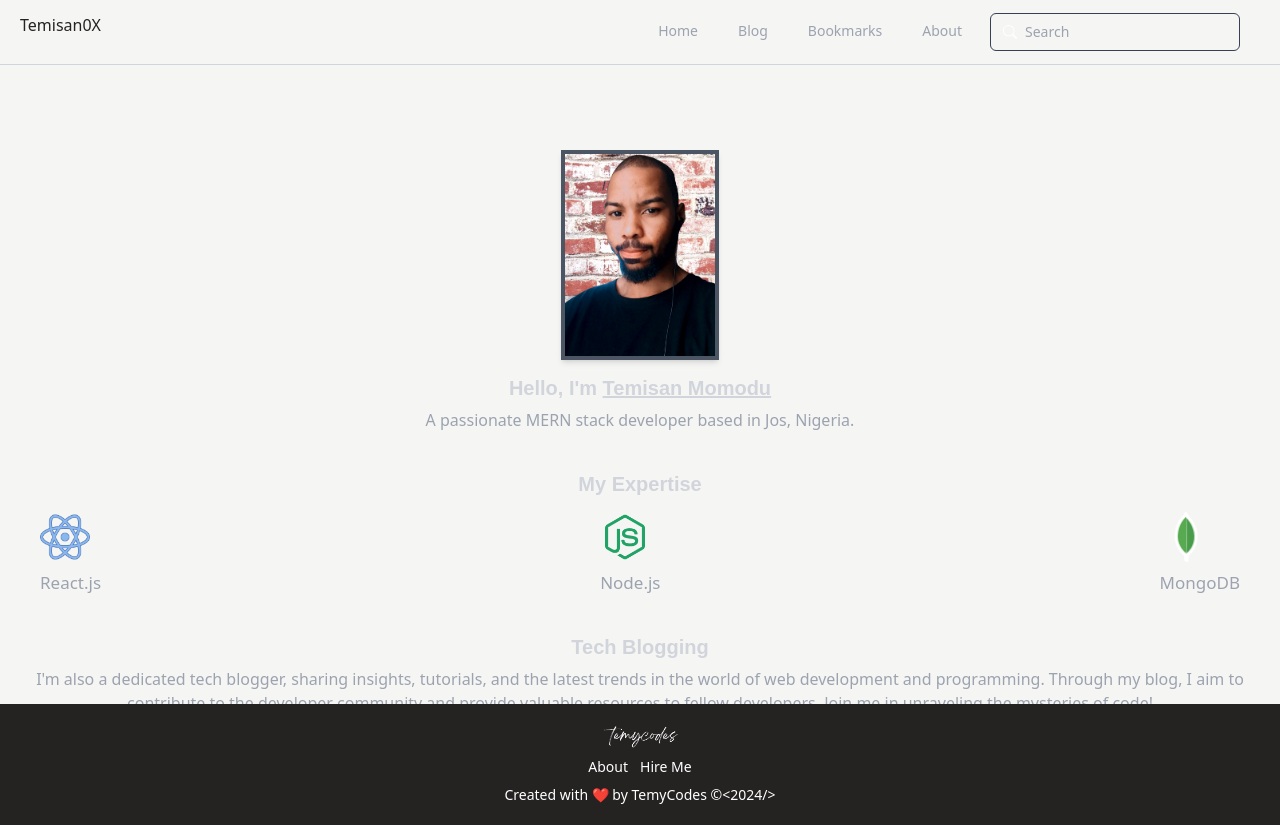
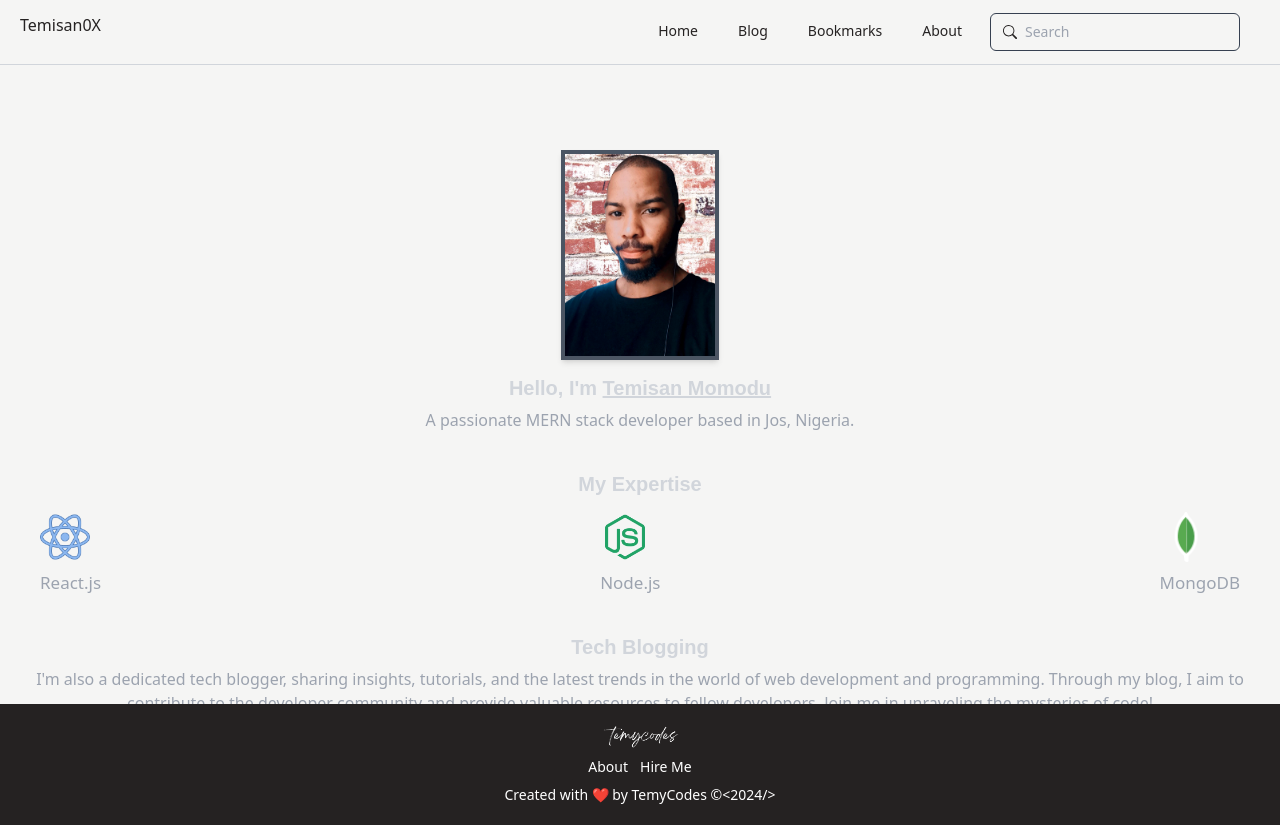
Before and after one commit to temisan0x/blog, a Next.js app: page /temisan in a window 1280 px wide. Built offline with nearby package versions, Linux system fonts and the light colour scheme; no server answers.

Commit message:
build: code cleanup

```diff
--- a/app/blog/[slug]/page.tsx
+++ b/app/blog/[slug]/page.tsx
@@ -33,11 +33,14 @@ export default function FetchPost({ params }: { params: { slug: string } }) {
   }, [params.slug]);
 
   return (
-    <div className="post-content-container">
+    <div
+      className={`${styles.postContentContainer} flex flex-col items-center justify-center min-h-screen`}
+    >
       {postData ? (
         <>
+          <h1 className={`${styles.postHeader}`}>{postData.title}</h1>
           <div
-            className={`mx-auto ${styles.imageContainer} mt-40 usecase-media-wrap`}
+            className={`mx-auto ${styles.imageContainer} usecase-media-wrap`}
           >
             <Image
               src={postData.imageData}
@@ -47,7 +50,6 @@ export default function FetchPost({ params }: { params: { slug: string } }) {
               loading="lazy"
             />
           </div>
-          <h1 className={`${styles.postHeader}`}>{postData.title}</h1>
           <div className="mb-40">{Parser(postData.content || "")}</div>
         </>
       ) : (
--- a/app/components/Navbar.tsx
+++ b/app/components/Navbar.tsx
@@ -33,7 +33,6 @@ const Navbar: React.FC = () => {
       console.error("Error fetching username:", error);
     }
   }, [session]);
-
 
   useEffect(() => {
     fetchUsername();
@@ -72,35 +71,36 @@ const Navbar: React.FC = () => {
                   width={100}
                   height={100}
                 />
-              </Link> */} Temisan0X
+              </Link> */}{" "}
+              Temisan0X
             </div>
             <div className="hidden lg:flex justify-end mr-10 w-full items-center">
               <div className="flex space-x-4">
                 <Link
                   passHref
                   href="/"
-                  className="text-gray-400   hover:text-white px-3 py-2 rounded-md text-sm"
+                  className="hover:text-black px-3 py-2 rounded-md text-sm"
                 >
                   Home
                 </Link>
                 <Link
                   passHref
                   href="/blog"
-                  className="text-gray-400   hover:text-white px-3 py-2 rounded-md text-sm"
+                  className="hover:text-black px-3 py-2 rounded-md text-sm"
                 >
                   Blog
                 </Link>
                 <Link
                   passHref
                   href="/bookmarks"
-                  className="text-gray-400   hover:text-white px-3 py-2 rounded-md text-sm"
+                  className="hover:text-black px-3 py-2 rounded-md text-sm"
                 >
                   Bookmarks
                 </Link>
                 <Link
                   passHref
                   href="/temisan"
-                  className="text-gray-400   hover:text-white px-3 py-2 rounded-md text-sm"
+                  className="hover:text-black px-3 py-2 rounded-md text-sm"
                 >
                   About
                 </Link>
@@ -137,7 +137,8 @@ const Navbar: React.FC = () => {
                 )} */}
                 <form
                   onSubmit={handleSearch}
-                  className="px-3 py-2 rounded-md text-sm border border-gray-700 text-white flex items-center"
+                  style={{ backgroundColor: 'transparent', outline: 'none' }}
+                  className="px-3 py-2 rounded-md text-sm border border-gray-700 flex items-center"
                 >
                   <BsSearch />
                   <input
@@ -145,7 +146,7 @@ const Navbar: React.FC = () => {
                     placeholder="Search"
                     value={searchQuery}
                     onChange={(e) => setSearchQuery(e.target.value)}
-                    className="bg-transparent ml-2 text-white"
+                    className="bg-transparent ml-2 outline-none"
                   />
                 </form>
               </div>
@@ -225,7 +226,8 @@ const Navbar: React.FC = () => {
           </Link>
           <form
             onSubmit={handleSearch}
-            className="px-3 py-2 rounded-md text-sm  border border-gray-700 text-white flex items-center w-full mb-3"
+            className="px-3 py-2 rounded-md text-sm border flex items-center w-full mb-3"
+            style={{ backgroundColor: "transparent", outline: "none" }}
           >
             <BsSearch />
             <input
@@ -233,9 +235,10 @@ const Navbar: React.FC = () => {
               placeholder="Search"
               value={searchQuery}
               onChange={(e) => setSearchQuery(e.target.value)}
-              className="bg-transparent ml-2 text-white w-11/12"
+              className="ml-2 w-11/12 outline-none bg-transparent border-none"
             />
           </form>
+
           {/* {session ? (
             <>
               <Link
--- a/app/global.css
+++ b/app/global.css
@@ -5,9 +5,9 @@
 html,
 body {
   height: 100%;
-  margin:0;
-   padding:0;
-   width: 100;
+  margin: 0;
+  padding: 0;
+  width: 100;
 }
 
 body {
@@ -16,9 +16,9 @@ body {
   color: #252222;
 }
 
-.container {
-  min-height:100%;
-  position:relative;
+.container-main {
+  min-height: 100%;
+  position: relative;
   width: 100%;
 }
 
@@ -58,7 +58,7 @@ h6 {
   width: 90vw;
   max-width: 40rem;
 }
-
+/*
 .post-content-container {
   max-width: 680px;
   overflow-wrap: break-word;
@@ -68,11 +68,11 @@ h6 {
   margin: 0 auto;
   width: 100%;
   margin: 40px;
-/* z-index: 50;
+  /* z-index: 50;
   text-align: center;
   flex-direction: column;
   justify-content: center;
   align-items: center;
   display: flex;
   position: relative; */
-}
+/* Add these styles to your CSS file or in a style tag in your component */
--- a/app/layout.tsx
+++ b/app/layout.tsx
@@ -18,7 +18,7 @@ export default async function RootLayout({
     <html lang="en" suppressHydrationWarning={true}>
       <body suppressHydrationWarning={true}>
         <NextAuthProvider>
-          <main className="container">
+          <main className="container-main">
               <Navbar />
               {children}
               <Footer />
--- a/app/page.module.css
+++ b/app/page.module.css
@@ -2,6 +2,8 @@
   max-width: 100%;
   vertical-align: middle;
   display: inline-block;
+  margin-bottom: 20px;
+  margin-top: 10px;
  }
 
  .postTitle {
@@ -11,12 +13,20 @@
 
  .postHeader {
   max-width: 42rem;
-  margin-top: 0;
-  margin-bottom: 0;
+  margin-top: 20px;
   font-family: Polysans median, sans-serif;
   font-size: 3rem;
   font-weight: 600;
-  line-height: 1;
+ }
+
+ .postContentContainer {
+  max-width: 680px;
+  overflow-wrap: break-word;
+  word-wrap: break-word;
+  hyphens: auto;
+  word-break: break-word;
+  width: 100%;
+  margin: 40px auto;
  }
 
  .postContainer {
```
